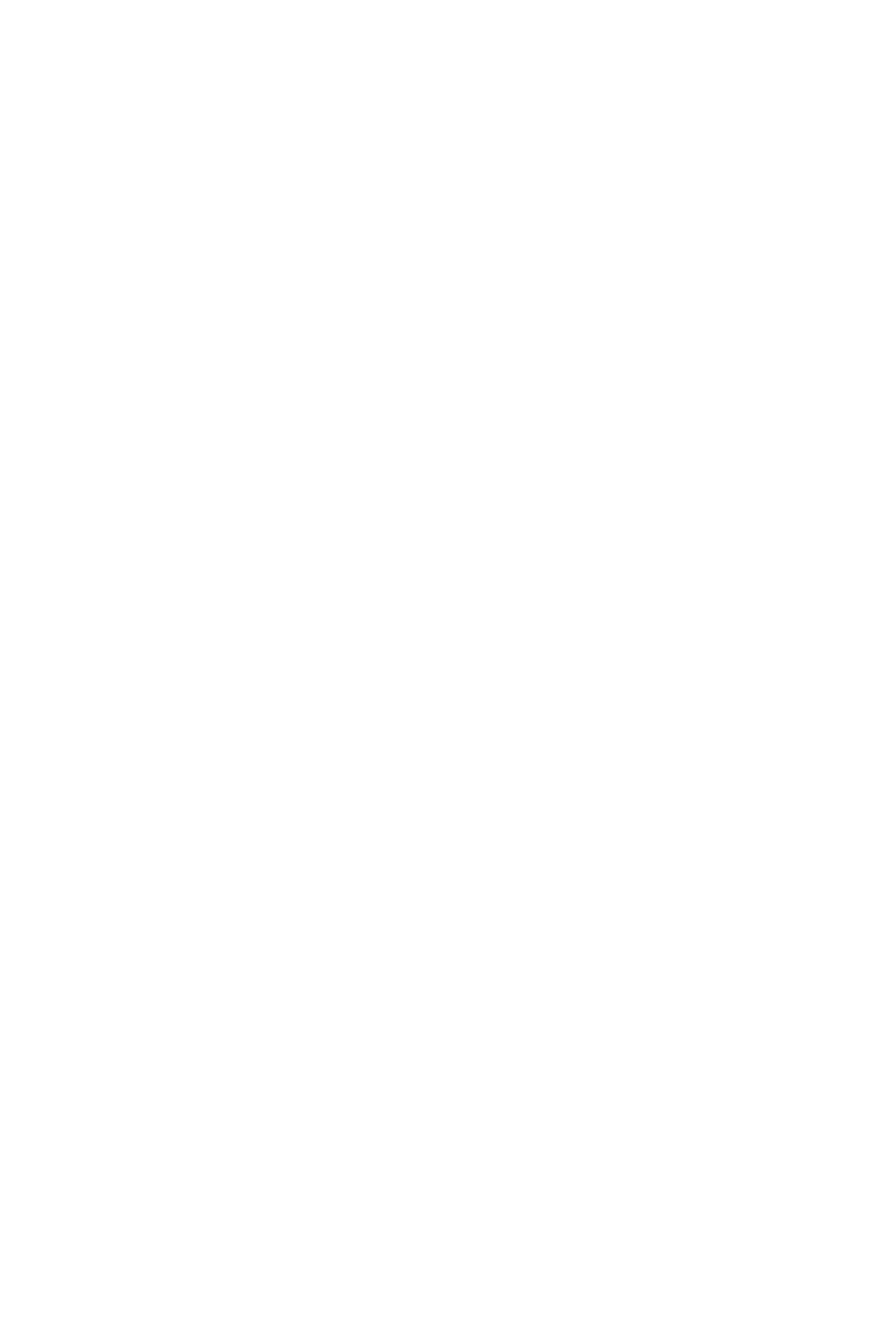
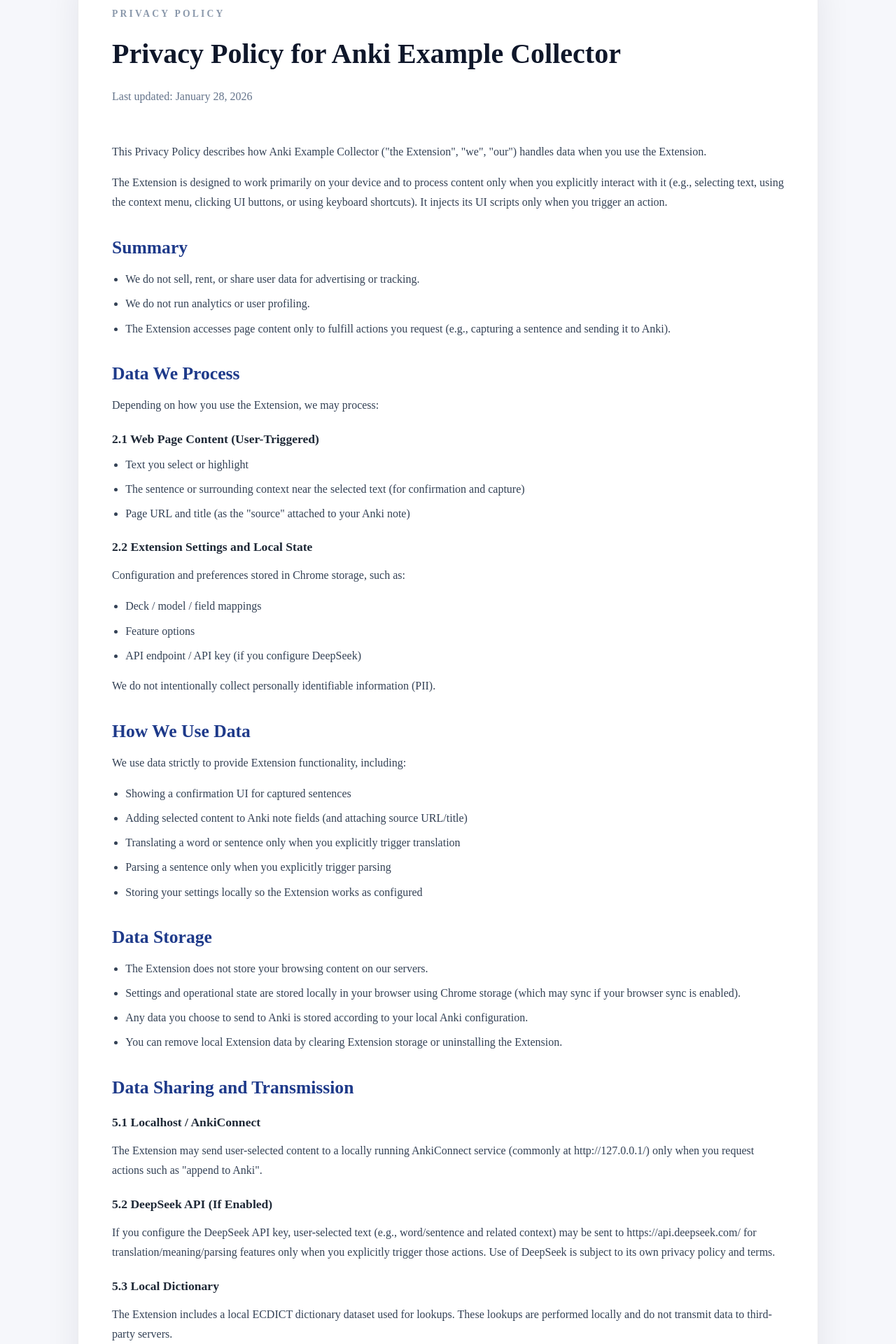
Before and after one commit to haimingyue/escape-ordinary, a Nuxt app: page /privacy-policy in a window 1280 px wide. Before the commit this address had no page. Shown: the part 220-2140 px from the top of the page at 70% size. Before the commit the page ends 800 px from the top, so only its background shows below. Built offline with nearby package versions, Linux system fonts and the light colour scheme.

Commit message:
添加隐私协议

```diff
--- a/app/components/AppFooter.vue
+++ b/app/components/AppFooter.vue
@@ -28,7 +28,7 @@
           <div class="footer-link-group">
             <a href="#" class="footer-link">条款和条件</a>
             <a href="#" class="footer-link">退款政策</a>
-            <a href="#" class="footer-link">隐私政策</a>
+            <NuxtLink to="/privacy-policy" class="footer-link" :class="{ active: isPrivacyPolicyPage }">隐私政策</NuxtLink>
           </div>
         </div>
       </div>
@@ -48,6 +48,10 @@
 
 const isTop50BooksPage = computed(() => {
   return route.path === '/top-50-books'
+})
+
+const isPrivacyPolicyPage = computed(() => {
+  return route.path === '/privacy-policy'
 })
 </script>
 
--- /dev/null
+++ b/app/pages/privacy-policy.vue
@@ -0,0 +1,262 @@
+<template>
+  <div class="policy-page">
+    <AppHeader />
+
+    <main class="policy-main">
+      <div class="policy-container">
+        <header class="policy-header">
+          <p class="policy-label">Privacy Policy</p>
+          <h1 class="policy-title">Privacy Policy for Anki Example Collector</h1>
+          <p class="policy-updated">Last updated: January 28, 2026</p>
+        </header>
+
+        <section class="policy-section">
+          <p class="policy-text">
+            This Privacy Policy describes how Anki Example Collector ("the Extension", "we", "our") handles data when
+            you use the Extension.
+          </p>
+          <p class="policy-text">
+            The Extension is designed to work primarily on your device and to process content only when you explicitly
+            interact with it (e.g., selecting text, using the context menu, clicking UI buttons, or using keyboard
+            shortcuts). It injects its UI scripts only when you trigger an action.
+          </p>
+        </section>
+
+        <section class="policy-section">
+          <h2 class="policy-heading">Summary</h2>
+          <ul class="policy-list">
+            <li>We do not sell, rent, or share user data for advertising or tracking.</li>
+            <li>We do not run analytics or user profiling.</li>
+            <li>The Extension accesses page content only to fulfill actions you request (e.g., capturing a sentence and sending it to Anki).</li>
+          </ul>
+        </section>
+
+        <section class="policy-section">
+          <h2 class="policy-heading">Data We Process</h2>
+          <p class="policy-text">Depending on how you use the Extension, we may process:</p>
+
+          <h3 class="policy-subheading">2.1 Web Page Content (User-Triggered)</h3>
+          <ul class="policy-list">
+            <li>Text you select or highlight</li>
+            <li>The sentence or surrounding context near the selected text (for confirmation and capture)</li>
+            <li>Page URL and title (as the "source" attached to your Anki note)</li>
+          </ul>
+
+          <h3 class="policy-subheading">2.2 Extension Settings and Local State</h3>
+          <p class="policy-text">Configuration and preferences stored in Chrome storage, such as:</p>
+          <ul class="policy-list">
+            <li>Deck / model / field mappings</li>
+            <li>Feature options</li>
+            <li>API endpoint / API key (if you configure DeepSeek)</li>
+          </ul>
+          <p class="policy-text">We do not intentionally collect personally identifiable information (PII).</p>
+        </section>
+
+        <section class="policy-section">
+          <h2 class="policy-heading">How We Use Data</h2>
+          <p class="policy-text">We use data strictly to provide Extension functionality, including:</p>
+          <ul class="policy-list">
+            <li>Showing a confirmation UI for captured sentences</li>
+            <li>Adding selected content to Anki note fields (and attaching source URL/title)</li>
+            <li>Translating a word or sentence only when you explicitly trigger translation</li>
+            <li>Parsing a sentence only when you explicitly trigger parsing</li>
+            <li>Storing your settings locally so the Extension works as configured</li>
+          </ul>
+        </section>
+
+        <section class="policy-section">
+          <h2 class="policy-heading">Data Storage</h2>
+          <ul class="policy-list">
+            <li>The Extension does not store your browsing content on our servers.</li>
+            <li>Settings and operational state are stored locally in your browser using Chrome storage (which may sync if your browser sync is enabled).</li>
+            <li>Any data you choose to send to Anki is stored according to your local Anki configuration.</li>
+            <li>You can remove local Extension data by clearing Extension storage or uninstalling the Extension.</li>
+          </ul>
+        </section>
+
+        <section class="policy-section">
+          <h2 class="policy-heading">Data Sharing and Transmission</h2>
+
+          <h3 class="policy-subheading">5.1 Localhost / AnkiConnect</h3>
+          <p class="policy-text">
+            The Extension may send user-selected content to a locally running AnkiConnect service (commonly at
+            http://127.0.0.1/) only when you request actions such as "append to Anki".
+          </p>
+
+          <h3 class="policy-subheading">5.2 DeepSeek API (If Enabled)</h3>
+          <p class="policy-text">
+            If you configure the DeepSeek API key, user-selected text (e.g., word/sentence and related context) may be
+            sent to https://api.deepseek.com/ for translation/meaning/parsing features only when you explicitly trigger
+            those actions. Use of DeepSeek is subject to its own privacy policy and terms.
+          </p>
+
+          <h3 class="policy-subheading">5.3 Local Dictionary</h3>
+          <p class="policy-text">
+            The Extension includes a local ECDICT dictionary dataset used for lookups. These lookups are performed
+            locally and do not transmit data to third-party servers.
+          </p>
+        </section>
+
+        <section class="policy-section">
+          <h2 class="policy-heading">Permissions We Use and Why</h2>
+          <p class="policy-text">The Extension requests the following permissions:</p>
+          <ul class="policy-list">
+            <li><strong>activeTab</strong>: access the current page only when you interact with the Extension</li>
+            <li><strong>scripting</strong>: inject scripts/CSS needed for capture UI and feature operation</li>
+            <li><strong>contextMenus</strong>: add right-click actions for capture/translation</li>
+            <li><strong>storage</strong>: save Extension settings locally</li>
+          </ul>
+          <p class="policy-text">Host permissions:</p>
+          <ul class="policy-list">
+            <li><strong>http://127.0.0.1/*</strong> — communicate with local AnkiConnect when requested</li>
+            <li><strong>https://api.deepseek.com/*</strong> — call DeepSeek API when you enable it</li>
+          </ul>
+          <p class="policy-text">We do not use these permissions for tracking, advertising, or collecting browsing history.</p>
+        </section>
+
+        <section class="policy-section">
+          <h2 class="policy-heading">Tracking and Advertising</h2>
+          <p class="policy-text">The Extension does not:</p>
+          <ul class="policy-list">
+            <li>track your browsing behavior for advertising</li>
+            <li>build user profiles</li>
+            <li>sell data</li>
+            <li>use third-party analytics SDKs</li>
+          </ul>
+        </section>
+
+        <section class="policy-section">
+          <h2 class="policy-heading">Children's Privacy</h2>
+          <p class="policy-text">
+            The Extension is not directed to children under 13, and we do not knowingly collect personal information
+            from children.
+          </p>
+        </section>
+
+        <section class="policy-section">
+          <h2 class="policy-heading">Changes to This Policy</h2>
+          <p class="policy-text">
+            We may update this Privacy Policy from time to time. Updates will be posted with a revised "Last updated"
+            date.
+          </p>
+        </section>
+
+        <section class="policy-section">
+          <h2 class="policy-heading">Contact</h2>
+          <p class="policy-text">If you have questions about this Privacy Policy, please contact:</p>
+          <p class="policy-text">Email: your_email@example.com</p>
+        </section>
+      </div>
+    </main>
+
+    <AppFooter />
+  </div>
+</template>
+
+<script setup lang="ts">
+useHead({
+  title: 'Privacy Policy - Anki Example Collector'
+})
+</script>
+
+<style scoped>
+.policy-page {
+  min-height: 100vh;
+  background: #f6f7fb;
+  color: #1f2a3a;
+}
+
+.policy-main {
+  padding: 3.5rem 1.5rem 4.5rem;
+}
+
+.policy-container {
+  max-width: 960px;
+  margin: 0 auto;
+  background: white;
+  border-radius: 20px;
+  padding: 3rem;
+  box-shadow: 0 20px 50px rgba(20, 30, 50, 0.08);
+  border: 1px solid rgba(15, 23, 42, 0.08);
+}
+
+.policy-header {
+  display: flex;
+  flex-direction: column;
+  gap: 0.75rem;
+  margin-bottom: 2.5rem;
+}
+
+.policy-label {
+  font-size: 0.85rem;
+  letter-spacing: 0.2rem;
+  text-transform: uppercase;
+  color: #8a98ab;
+  font-weight: 600;
+}
+
+.policy-title {
+  font-size: 2.5rem;
+  font-weight: 800;
+  line-height: 1.2;
+  color: #0f172a;
+  margin: 0;
+}
+
+.policy-updated {
+  font-size: 1rem;
+  color: #64748b;
+}
+
+.policy-section {
+  margin-bottom: 2.25rem;
+}
+
+.policy-heading {
+  font-size: 1.6rem;
+  font-weight: 700;
+  color: #1e3a8a;
+  margin-bottom: 1rem;
+}
+
+.policy-subheading {
+  font-size: 1.1rem;
+  font-weight: 700;
+  color: #1f2937;
+  margin: 1.5rem 0 0.75rem;
+}
+
+.policy-text {
+  font-size: 1rem;
+  line-height: 1.75;
+  color: #334155;
+  margin-bottom: 1rem;
+}
+
+.policy-list {
+  padding-left: 1.2rem;
+  margin: 0 0 1rem;
+  display: grid;
+  gap: 0.5rem;
+  color: #334155;
+  line-height: 1.7;
+}
+
+.policy-list li strong {
+  color: #0f172a;
+}
+
+@media (max-width: 768px) {
+  .policy-main {
+    padding: 2.5rem 1rem 3.5rem;
+  }
+
+  .policy-container {
+    padding: 2rem 1.5rem;
+  }
+
+  .policy-title {
+    font-size: 2rem;
+  }
+}
+</style>
```
